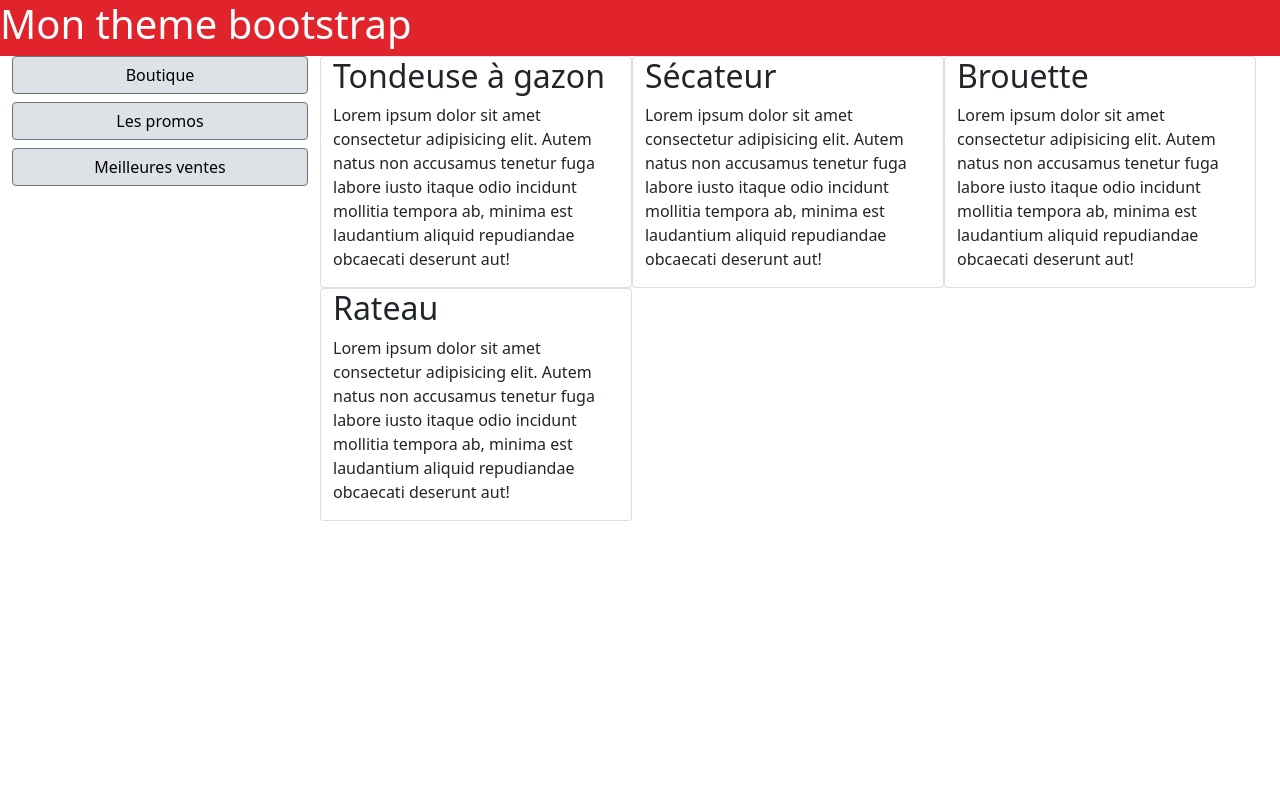
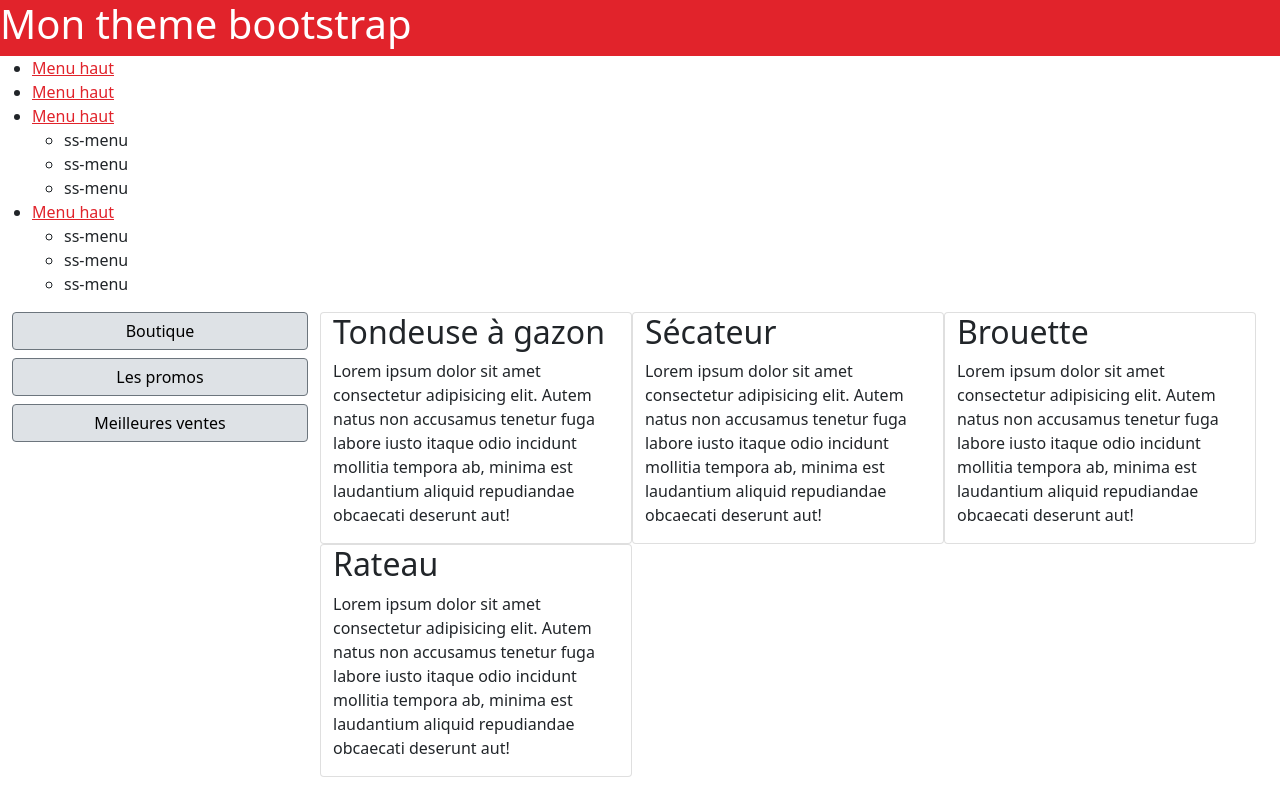
Before and after one commit to pbreteche/bs-theme-2104, a website: page index.html in a window 1280 px wide. Drawn offline with nearby package versions, Linux system fonts and the light colour scheme; files that its build step writes are made by us from their sources.

Commit message:
add navbar html

```diff
--- a/index.html
+++ b/index.html
@@ -9,6 +9,24 @@
 <body>
     <div class="banner">
         <h1>Mon theme bootstrap</h1>
+    </div>
+    <div class="navbar">
+        <nav>
+            <ul>
+                <li><a href="#">Menu haut</a></li>
+                <li><a href="#">Menu haut</a></li>
+                <li><a href="#">Menu haut</a><ul>
+                    <li>ss-menu</li>
+                    <li>ss-menu</li>
+                    <li>ss-menu</li>
+                </ul></li>
+                <li><a href="#">Menu haut</a><ul>
+                    <li>ss-menu</li>
+                    <li>ss-menu</li>
+                    <li>ss-menu</li>
+                </ul></li>
+            </ul>
+        </nav>
     </div>
     <div>
         <main class="main-content">
```
